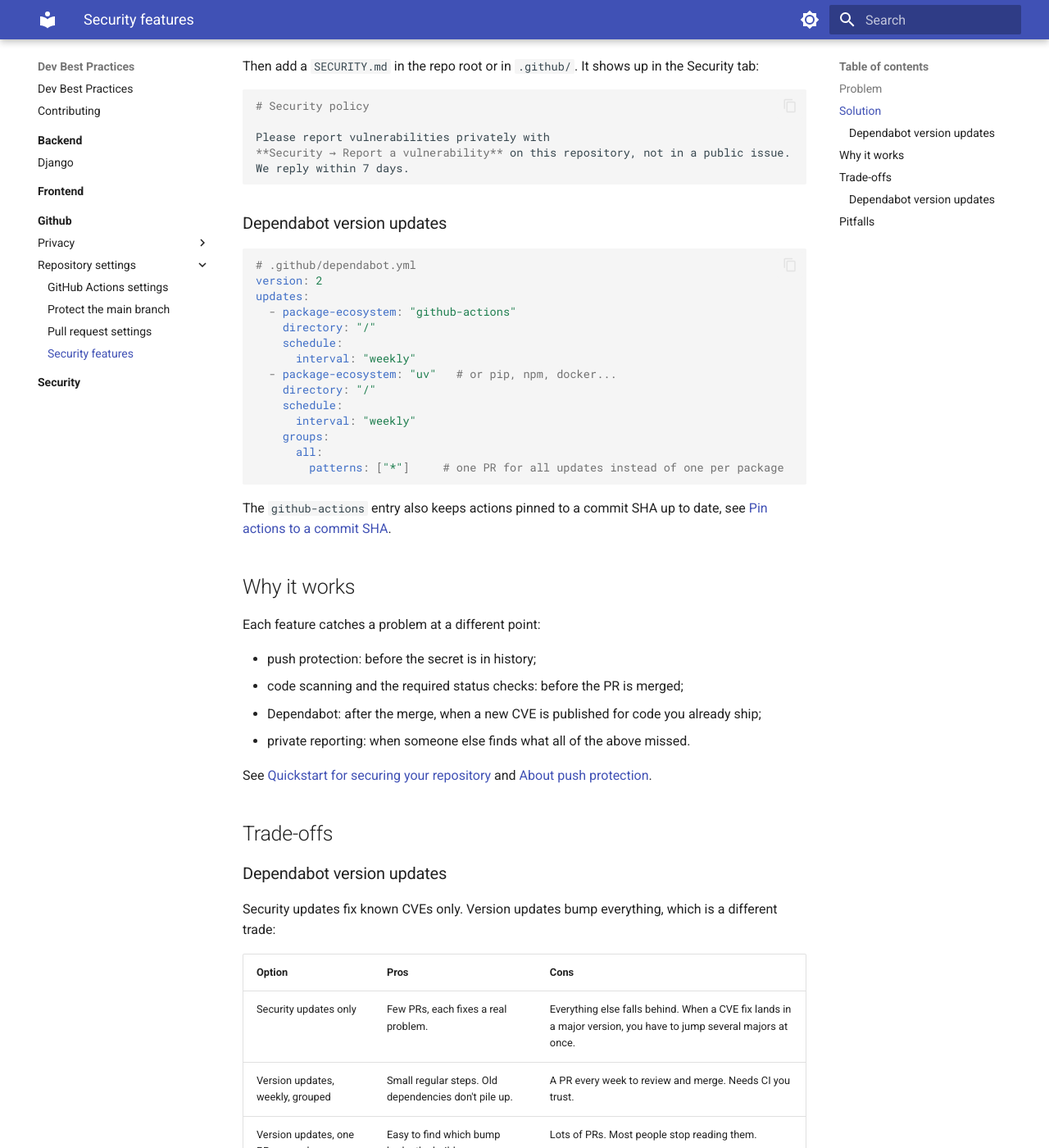
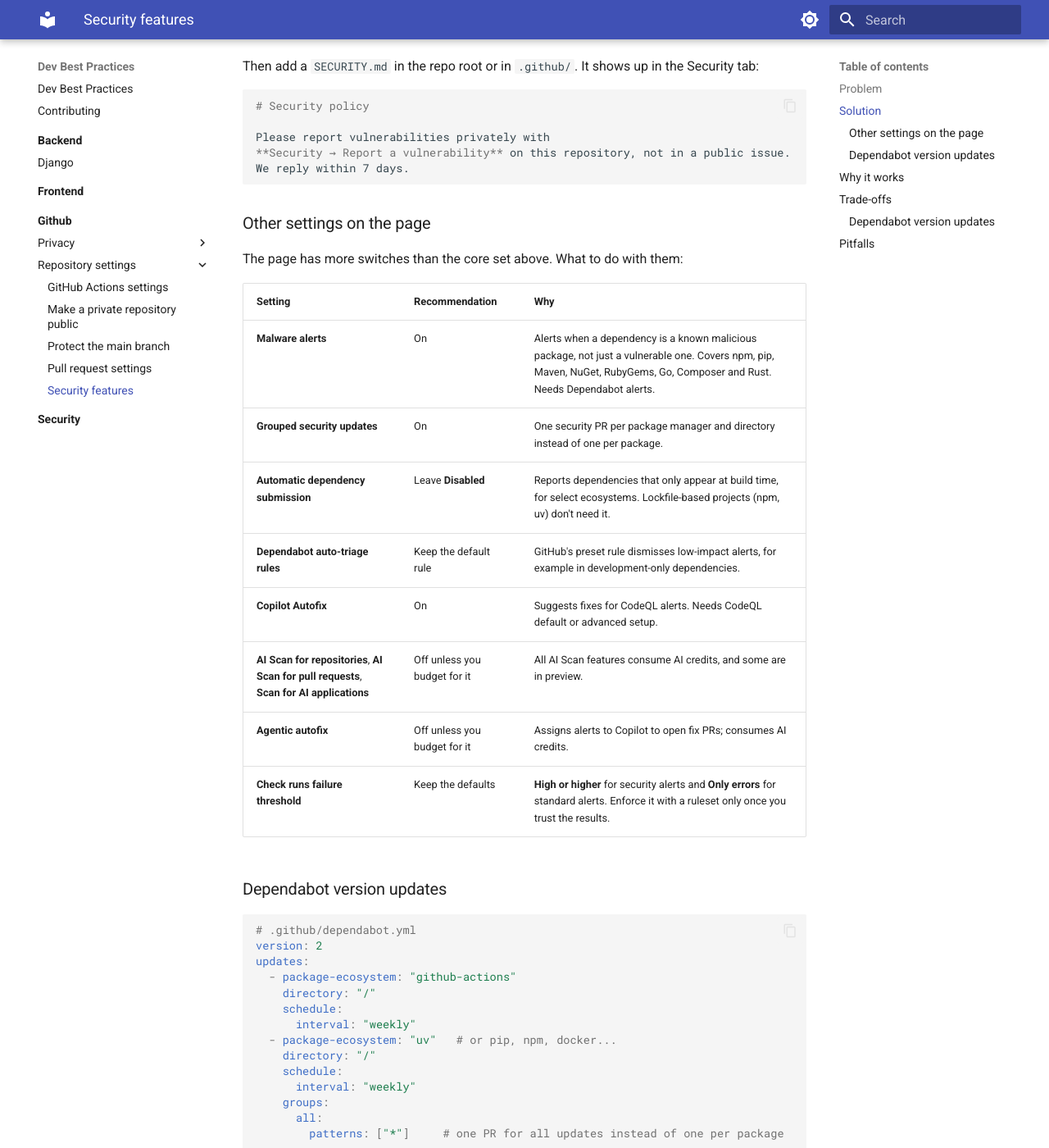
Before and after one commit to humen-dev/dev-best-practices, an MkDocs documentation site: the page built from docs/github/repository-settings/security.md, in a window 1280 px wide and 1400 px high, scrolled down 1071 px. Shown: the whole window at 82% size. Built offline with MkDocs 1.6.1 and Material for MkDocs 9.7.7, drawn with Linux system fonts in a browser that asks for light colours; some of the changed text lies outside the part shown.

Commit message:
Add making a repository public, extend security settings

````diff
--- a/docs/github/index.md
+++ b/docs/github/index.md
@@ -3,4 +3,4 @@
 Account and repository setup, branch protection, pull requests, GitHub Actions.
 
 - [Privacy](privacy/index.md): commit email, profile, and other places that expose personal data.
-- [Repository settings](repository-settings/index.md): protect `main`, pull request rules, security features, GitHub Actions.
+- [Repository settings](repository-settings/index.md): protect `main`, pull request rules, security features, GitHub Actions, making a repo public.
--- a/docs/github/repository-settings/security.md
+++ b/docs/github/repository-settings/security.md
@@ -37,6 +37,21 @@ Please report vulnerabilities privately with
 We reply within 7 days.
 ```
 
+### Other settings on the page
+
+The page has more switches than the core set above. What to do with them:
+
+| Setting | Recommendation | Why |
+|---------|----------------|-----|
+| **Malware alerts** | On | Alerts when a dependency is a known malicious package, not just a vulnerable one. Covers npm, pip, Maven, NuGet, RubyGems, Go, Composer and Rust. Needs Dependabot alerts. |
+| **Grouped security updates** | On | One security PR per package manager and directory instead of one per package. |
+| **Automatic dependency submission** | Leave **Disabled** | Reports dependencies that only appear at build time, for select ecosystems. Lockfile-based projects (npm, uv) don't need it. |
+| **Dependabot auto-triage rules** | Keep the default rule | GitHub's preset rule dismisses low-impact alerts, for example in development-only dependencies. |
+| **Copilot Autofix** | On | Suggests fixes for CodeQL alerts. Needs CodeQL default or advanced setup. |
+| **AI Scan for repositories**, **AI Scan for pull requests**, **Scan for AI applications** | Off unless you budget for it | All AI Scan features consume AI credits, and some are in preview. |
+| **Agentic autofix** | Off unless you budget for it | Assigns alerts to Copilot to open fix PRs; consumes AI credits. |
+| **Check runs failure threshold** | Keep the defaults | **High or higher** for security alerts and **Only errors** for standard alerts. Enforce it with a ruleset only once you trust the results. |
+
 ### Dependabot version updates
 
 ```yaml
@@ -69,7 +84,8 @@ Each feature catches a problem at a different point:
 - private reporting: when someone else finds what all of the above missed.
 
 See [Quickstart for securing your repository](https://docs.github.com/en/code-security/getting-started/quickstart-for-securing-your-repository)
-and [About push protection](https://docs.github.com/en/code-security/secret-scanning/introduction/about-push-protection).
+[About push protection](https://docs.github.com/en/code-security/secret-scanning/introduction/about-push-protection)
+and [Malware alerts](https://docs.github.com/en/code-security/concepts/supply-chain-security/malware-alerts).
 
 ## Trade-offs
 
````
Also changed, not shown: docs/github/repository-settings/index.md (+9 -1 lines), docs/github/repository-settings/make-public.md (added, +116 -0 lines).
